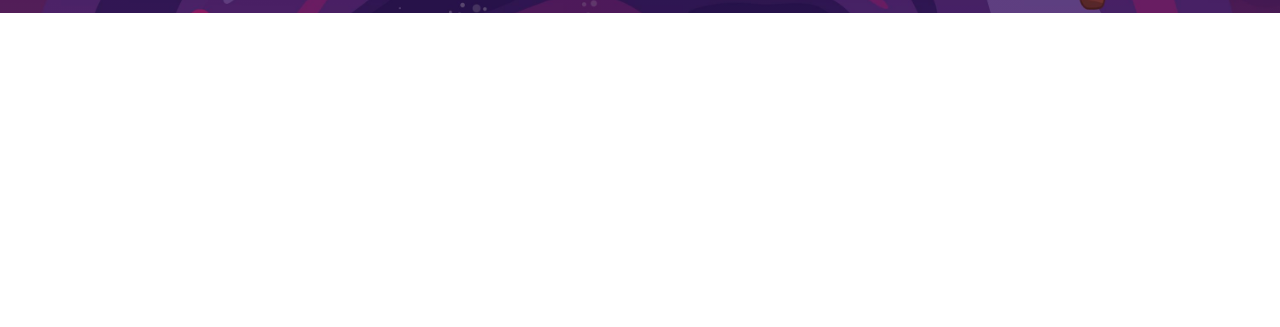
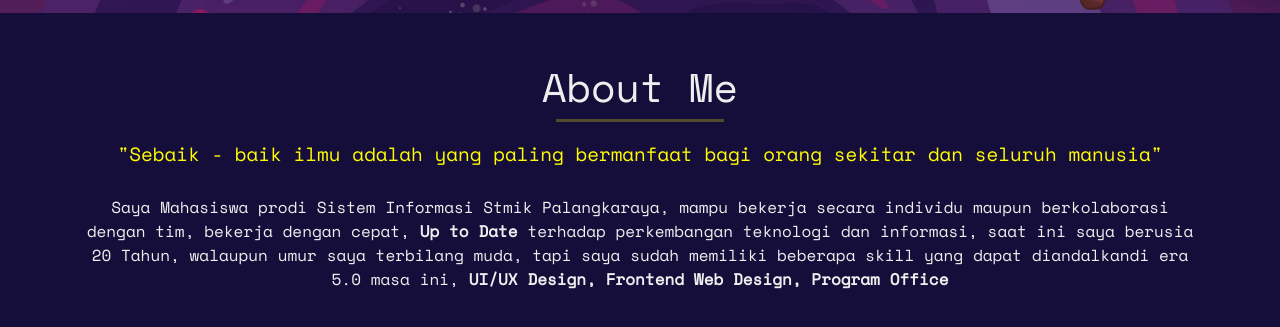
Before and after one commit to PutraNugraha-new/Portfolio-spaceTheme, a plain HTML site: page index.html in a window 1280 px wide. Shown: the part 787-1114 px from the top of the page. Before the commit the page ends 800 px from the top, so only its background shows below. Drawn offline with nearby package versions, Linux system fonts and the light colour scheme.

Commit message:
create about

```diff
--- a/asset/css/style.css
+++ b/asset/css/style.css
@@ -43,3 +43,27 @@
     margin-right: 1rem;
     margin-bottom: 1rem;
 }
+/* end home */
+/* about */
+.about {
+    background-color: var(--mainColor);
+    min-height: 50vh;
+    text-align: center;
+    color: var(--secondColor);
+    font-family:'Space Mono', monospace ;
+}
+.about h1{
+    margin-top: 50px;
+}
+.about hr {
+    background-color: var(--accsentColor);
+    width: 15%;
+    margin: 0 auto 20px auto;
+    height: 3px;
+    border-style: solid;
+}
+.about h3 {
+    font-size: 1.2rem;
+    color: var(--accsentColor);
+    margin-bottom: 30px;
+}
--- a/index.html
+++ b/index.html
@@ -12,10 +12,11 @@
     <!-- coustom css -->
     <link rel="stylesheet" href="asset/css/style.css">
 
-    <title>Hello, world!</title>
+    <title>Portfolio!</title>
 </head>
 
 <body>
+    <!-- home -->
     <div class="home">
         <nav class="navbar navbar-expand-lg navbar-dark bg-transparent">
             <div class="container">
@@ -88,9 +89,27 @@
             </div>
         </div>
     </div>
+    <!-- end home -->
+    <!-- about -->
     <div class="about">
+        <div class="container">
+            <div class="row">
+                <div class="col-12">
+                    <h1>About Me</h1>
+                    <hr>
+                    <h3>"Sebaik - baik ilmu adalah yang paling bermanfaat bagi orang sekitar dan seluruh manusia"</h3>
+                    <p>Saya Mahasiswa prodi Sistem Informasi Stmik Palangkaraya, mampu bekerja secara individu maupun
+                        berkolaborasi dengan tim, bekerja dengan cepat, <strong> Up to Date</strong> terhadap
+                        perkembangan teknologi
+                        dan informasi, saat ini saya berusia 20 Tahun, walaupun umur saya terbilang muda, tapi saya
+                        sudah
+                        memiliki beberapa skill yang dapat diandalkandi era 5.0 masa ini, <strong> UI/UX Design,
+                            Frontend Web Design, Program Office </strong></p>
+                </div>
+            </div>
+        </div>
+    </div>
 
-    </div>
 
 
 
```
